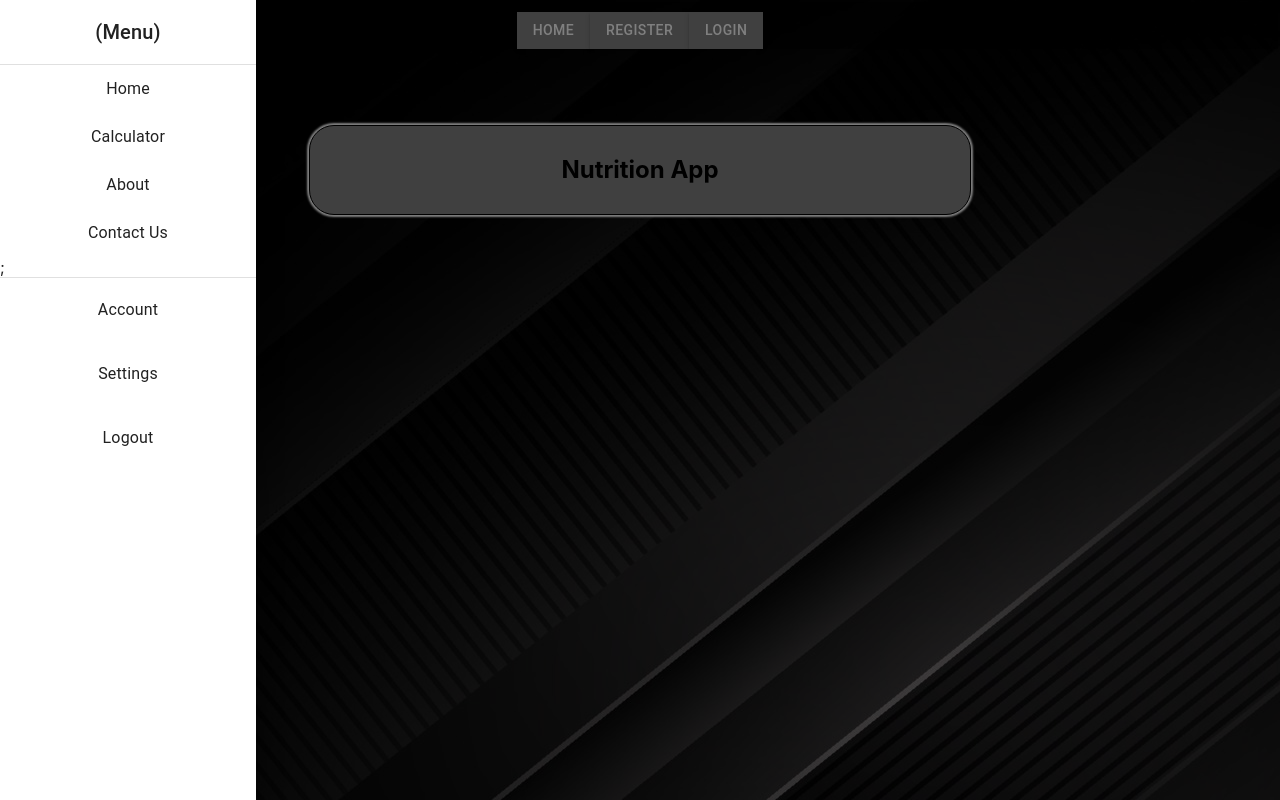
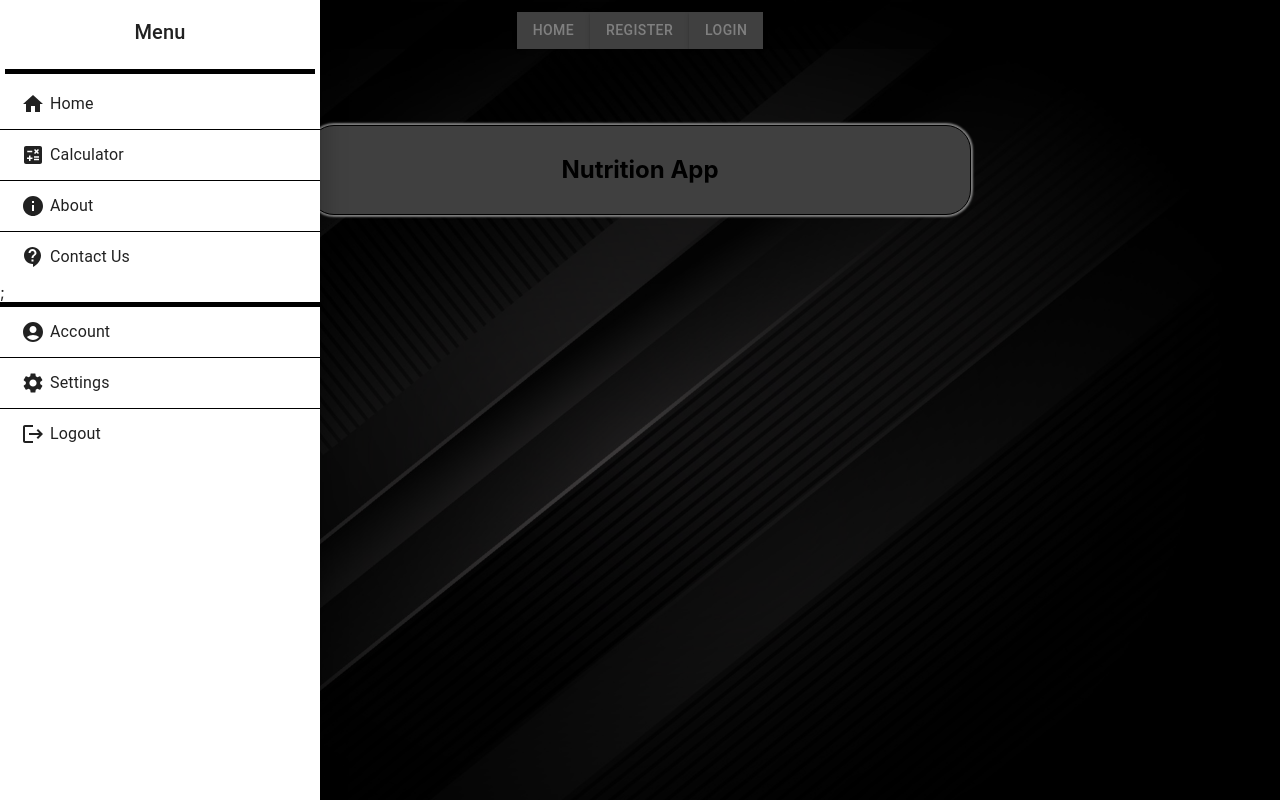
Before and after one commit to jkof86/Portfolio-09-2024, a React (Create React App) app in the folder frontend/: page / in a window 1280 px wide. Both pictures are taken after a click on the button "menu". Built offline with nearby package versions, Linux system fonts and the light colour scheme.

Commit message:
Redesigned NavDrawer

```diff
--- a/frontend/src/components/navigation/NavDrawer.js
+++ b/frontend/src/components/navigation/NavDrawer.js
@@ -1,15 +1,24 @@
 import * as React from 'react';
 import { useState } from 'react';
-import Divider from '@mui/material/Divider';
-import Drawer from '@mui/material/Drawer';
+import { Link } from 'react-router-dom';
+
 import IconButton from '@mui/material/IconButton';
 import ListItem from '@mui/material/ListItem';
 import ListItemButton from '@mui/material/ListItemButton';
 import ListItemText from '@mui/material/ListItemText';
 import MenuIcon from '@mui/icons-material/Menu';
+import HomeIcon from '@mui/icons-material/Home';
+import CalculateIcon from '@mui/icons-material/Calculate';
+import InfoIcon from '@mui/icons-material/Info';
+import ContactSupportIcon from '@mui/icons-material/ContactSupport';
+import AccountCircleIcon from '@mui/icons-material/AccountCircle';
+import SettingsIcon from '@mui/icons-material/Settings';
+import LogoutIcon from '@mui/icons-material/Logout';
+
+import Divider from '@mui/material/Divider';
+import Drawer from '@mui/material/Drawer';
 import Toolbar from '@mui/material/Toolbar';
 import Typography from '@mui/material/Typography';
-import { Link } from 'react-router-dom';
 
 const navItems = ['Home', 'Calculator', 'About', 'Contact Us'];
 const navItems2 = ['Account', 'Settings', 'Logout'];
@@ -38,14 +47,17 @@ export default function NavDrawer() {
         onClose={() => setIsDrawerOpen(false)}
         // PaperProps allows us to resize the meu
         PaperProps={{
-          sx: { width: "20%" }
+          sx: { width: "25%" }
         }}>
 
         <Typography variant="h6" sx={{ my: 2, textAlign: 'center' }}>
-          (Menu)
+          Menu
         </Typography>
 
-        <Divider />
+        <Divider sx={{
+          borderColor: 'black',
+          borderBottomWidth: '5px', margin: ' 5px'
+        }} />
 
         {/* //THIS SECTION HANDLES MENU BUTTON NAVIGATION  */}
         {navItems.map((item) => (
@@ -53,49 +65,56 @@ export default function NavDrawer() {
 
             {/* //------------------------------------------------ */}
 
-            {item === 'Home' ? <ListItemButton sx={{ textAlign: 'center' }}
+            {item === 'Home' ? <ListItemButton sx={{ textAlign:'left' }}
               component={Link}
               to='/'
               onClick={() => {
                 console.info("HOME BUTTON TEST");
                 setIsDrawerOpen(false);
               }}>
+              <HomeIcon sx={{ margin: '5px' }} />
               <ListItemText primary={item} />
             </ListItemButton> : ''}
 
-             {/* //------------------------------------------------ */}
+            {/* //------------------------------------------------ */}
 
-             {item === 'Calculator' ? <ListItemButton sx={{ textAlign: 'center' }}
+            {item === 'Calculator' ? <ListItemButton sx={{ borderTop:'1px solid black',
+            textAlign: 'left' }}
               component={Link}
               to='/calculator'
               onClick={() => {
                 console.info("CALCULATOR BUTTON TEST");
                 setIsDrawerOpen(false);
               }}>
+              <CalculateIcon sx={{ margin: '5px' }} />
               <ListItemText primary={item} />
             </ListItemButton> : ''}
 
             {/* //------------------------------------------------ */}
 
-            {item === 'About' ? <ListItemButton sx={{ textAlign: 'center' }}
+            {item === 'About' ? <ListItemButton sx={{ borderTop:'1px solid black',
+            textAlign: 'left' }}
               component={Link}
               to='/about'
               onClick={() => {
                 console.info("ABOUT BUTTON TEST");
                 setIsDrawerOpen(false);
               }}>
+              <InfoIcon sx={{ margin: '5px' }} />
               <ListItemText primary={item} />
             </ListItemButton> : ''}
 
             {/* //------------------------------------------------ */}
 
-            {item === 'Contact Us' ? <ListItemButton sx={{ textAlign: 'center' }}
+            {item === 'Contact Us' ? <ListItemButton sx={{ borderTop:'1px solid black',
+            textAlign: 'left' }}
               component={Link}
               to='/contact'
               onClick={() => {
                 console.info("CONTACT US BUTTON TEST");
                 setIsDrawerOpen(false);
               }}>
+              <ContactSupportIcon sx={{ margin: '5px' }} />
               <ListItemText primary={item} />
             </ListItemButton> : ''}
 
@@ -107,48 +126,52 @@ export default function NavDrawer() {
 
         {/* //------------------------------------------------ */}
 
-        <Divider />
+        <Divider sx={{
+          borderColor: 'black',
+          borderBottomWidth: '5px'
+        }} />
 
         {/* //------------------------------------------------ */}
 
         {navItems2.map((item) => (
           <ListItem key={item} disablePadding>
-            <ListItemButton sx={{ textAlign: 'left' }}>
 
-              {item === 'Account' ? <ListItemButton sx={{ textAlign: 'center' }}
+              {item === 'Account' ? <ListItemButton sx={{  }}
                 component={Link}
                 to='/account'
                 onClick={() => {
                   console.info("ACCOUNT BUTTON TEST");
                   setIsDrawerOpen(false);
                 }}>
+                  <AccountCircleIcon sx={{margin: '5px'}} />
                 <ListItemText primary={item} />
               </ListItemButton> : ''}
 
               {/* //------------------------------------------------ */}
 
-              {item === 'Settings' ? <ListItemButton sx={{ textAlign: 'center' }}
+              {item === 'Settings' ? <ListItemButton sx={{ borderTop:'1px solid black' }}
                 component={Link}
                 to='/settings'
                 onClick={() => {
                   console.info("SETTINGS BUTTON TEST");
                   setIsDrawerOpen(false);
                 }}>
+                  <SettingsIcon sx={{ margin:'5px' }} />
                 <ListItemText primary={item} />
               </ListItemButton> : ''}
 
               {/* //------------------------------------------------ */}
 
-              {item === 'Logout' ? <ListItemButton sx={{ textAlign: 'center' }}
+              {item === 'Logout' ? <ListItemButton sx={{ borderTop:'1px solid black' }}
                 component={Link}
                 to='/'
                 onClick={() => {
                   console.info("LOGOUT BUTTON TEST");
                   setIsDrawerOpen(false);
                 }}>
+                  <LogoutIcon sx={{ margin:'5px' }} />
                 <ListItemText primary={item} />
               </ListItemButton> : ''}
-            </ListItemButton>
           </ListItem>
         ))}
 
--- a/frontend/src/index.css
+++ b/frontend/src/index.css
@@ -6,6 +6,8 @@ body {
   -webkit-font-smoothing: antialiased;
   -moz-osx-font-smoothing: grayscale;
   background-image: url("images/bg/vector-jan-2021-19_generated.jpg");
+  background-repeat: repeat;
+  background-size:cover
 }
 
 code {
```
